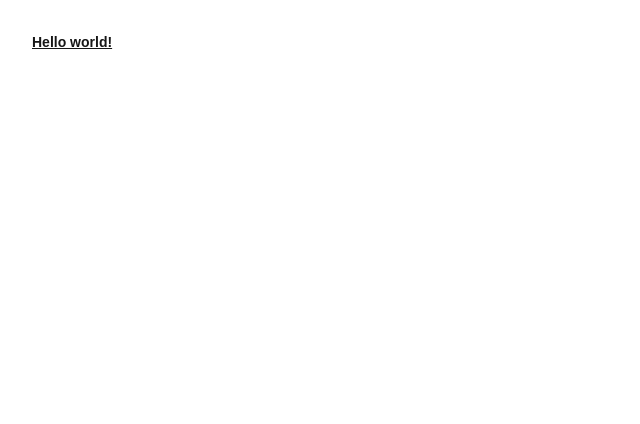
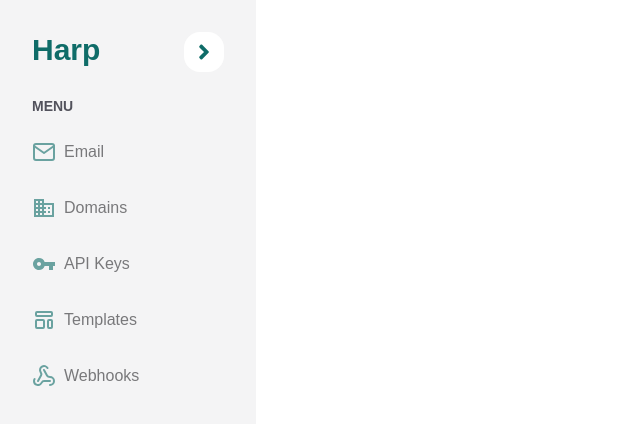
Before and after one commit to Sewanu708/harp-messaging, a Next.js app: page / in a window 1280 px wide. Shown: the top 424 px of the page, without its empty margins (0-640 px from the left). Built offline with nearby package versions, Linux system fonts and the light colour scheme.

Commit message:
feat: add SideBar component with menu items and icons

```diff
--- a/src/app/layout.tsx
+++ b/src/app/layout.tsx
@@ -1,6 +1,7 @@
 import type { Metadata } from "next";
 import { Geist, Geist_Mono } from "next/font/google";
 import "./globals.css";
+import SideBar from "@/components/Layout/SideBar";
 
 const geistSans = Geist({
   variable: "--font-geist-sans",
@@ -25,7 +26,9 @@
   return (
     <html lang="en">
       <body className={`${geistSans.variable} ${geistMono.variable}`}>
+        <SideBar />
         {children}
+
       </body>
     </html>
   );
--- /dev/null
+++ b/src/components/Layout/SideBar.tsx
@@ -0,0 +1,45 @@
+import { sidebarItems } from "@/data";
+import { FaAngleRight } from "react-icons/fa";
+import { MdKeyboardArrowDown } from "react-icons/md";
+export default function SideBar() {
+    return (
+        <div className="w-64 h-screen fixed bg-zinc-100 text-white ">
+            <nav>
+                <div className="flex items-start justify-between mt-8 mb-6 px-8">
+                    <div className="text-[#0F6C68] text-3xl font-[600]">
+                        Harp
+                    </div>
+
+                    <div className="hover:scale-95 rounded-2xl bg-white p-2 transition-all duration-300 cursor-pointer group">
+                        <FaAngleRight className="text-[#0F6C68] text-2xl group-hover:text-[#111212]" />
+                    </div>
+                </div>
+
+                <div className="text-zinc-600 font-[600] uppercase text-sm px-8 mb-4"> Menu</div>
+
+                <ul>
+                    {sidebarItems.map((section) => (
+                        <li key={section.header} className="mb-4">
+                            <div className="flex items-center mb-2 opacity-60 hover:opacity-100 transition-all duration-300 cursor-pointer group hover:bg-zinc-200 px-8 py-2">
+                                <section.icon className="text-[#0F6C68] text-2xl mr-2" />
+                                <span className="text-zinc-800 group-hover:text-[#0F6C68] font-[500]">{section.header}</span>
+                                <MdKeyboardArrowDown className="hidden group-hover:block ml-auto text-zinc-500" />
+                            </div>
+                            {/* <ul>
+                                {section.items.map((item) => (
+                                    <li key={item.label} className="mb-2">
+                                        <a href={item.path} className="text-gray-300 hover:text-white">
+                                            <item.icon className="inline-block mr-2" />
+                                            {item.label}
+                                        </a>
+                                    </li>
+                                ))}
+                            </ul> */}
+                        </li>
+                    ))}
+                </ul>
+            </nav>
+        </div>
+    );
+
+}
--- a/src/data/index.ts
+++ b/src/data/index.ts
@@ -1,65 +1,67 @@
-// import { MdEmail, MdDomain, MdVpnKey, MdWebhook, MdOutlineMarkEmailUnread, MdOutlineEmail } from 'react-icons/md';
-// import { FaRegFileAlt } from 'react-icons/fa';
-
-// export const sidebarItems = [
-//   {
-//     header: "Email",
-//     items: [
-//       {
-//         label: "Send Mail",
-//         icon: MdOutlineEmail,
-//         path: "/email/send"
-//       },
-//       {
-//         label: "View Mails",
-//         icon: MdOutlineMarkEmailUnread,
-//         path: "/email/list"
-//       },
-//       {
-//         label: "Send with Template",
-//         icon: FaRegFileAlt,
-//         path: "/email/template-send"
-//       }
-//     ]
-//   },
-//   {
-//     header: "Domains",
-//     items: [
-//       {
-//         label: "Manage Domains",
-//         icon: MdDomain,
-//         path: "/email/domains"
-//       }
-//     ]
-//   },
-//   {
-//     header: "API Keys",
-//     items: [
-//       {
-//         label: "Manage Keys",
-//         icon: MdVpnKey,
-//         path: "/email/api-keys"
-//       }
-//     ]
-//   },
-//   {
-//     header: "Templates",
-//     items: [
-//       {
-//         label: "Email Templates",
-//         icon: FaRegFileAlt,
-//         path: "/email/templates"
-//       }
-//     ]
-//   },
-//   {
-//     header: "Webhooks",
-//     items: [
-//       {
-//         label: "Manage Webhooks",
-//         icon: MdWebhook,
-//         path: "/email/webhooks"
-//       }
-//     ]
-//   }
-// ];
+import { MdEmail, MdDomain, MdVpnKey, MdWebhook, MdOutlineMarkEmailUnread, MdOutlineEmail } from 'react-icons/md';
+import { FaRegFileAlt } from 'react-icons/fa';
+import { FiMail } from "react-icons/fi";
+import { HiOutlineTemplate } from "react-icons/hi";
+import { LuWebhook } from "react-icons/lu";
+export const sidebarItems = [
+  {
+    header: "Email",
+    items: [
+      {
+        label: "Send Mail",
+        icon: MdOutlineEmail,
+        path: "/email/send"
+      },
+      {
+        label: "View Mails",
+        icon: MdOutlineMarkEmailUnread,
+        path: "/email/list"
+      },
+      {
+        label: "Send with Template",
+        icon: FaRegFileAlt,
+        path: "/email/template-send"
+      }
+    ], icon: FiMail,
+  },
+  {
+    header: "Domains",
+    items: [
+      {
+        label: "Manage Domains",
+        icon: MdDomain,
+        path: "/email/domains"
+      }
+    ],icon: MdDomain,
+  },
+  {
+    header: "API Keys",
+    items: [
+      {
+        label: "Manage Keys",
+        icon: MdVpnKey,
+        path: "/email/api-keys"
+      }
+    ], icon: MdVpnKey
+  },
+  {
+    header: "Templates",
+    items: [
+      {
+        label: "Email Templates",
+        icon: FaRegFileAlt,
+        path: "/email/templates"
+      }
+    ], icon: HiOutlineTemplate
+  },
+  {
+    header: "Webhooks",
+    items: [
+      {
+        label: "Manage Webhooks",
+        icon: MdWebhook,
+        path: "/email/webhooks"
+      }
+    ], icon: LuWebhook
+  }
+];
```
Also changed, not shown: public/logo.png (added).
